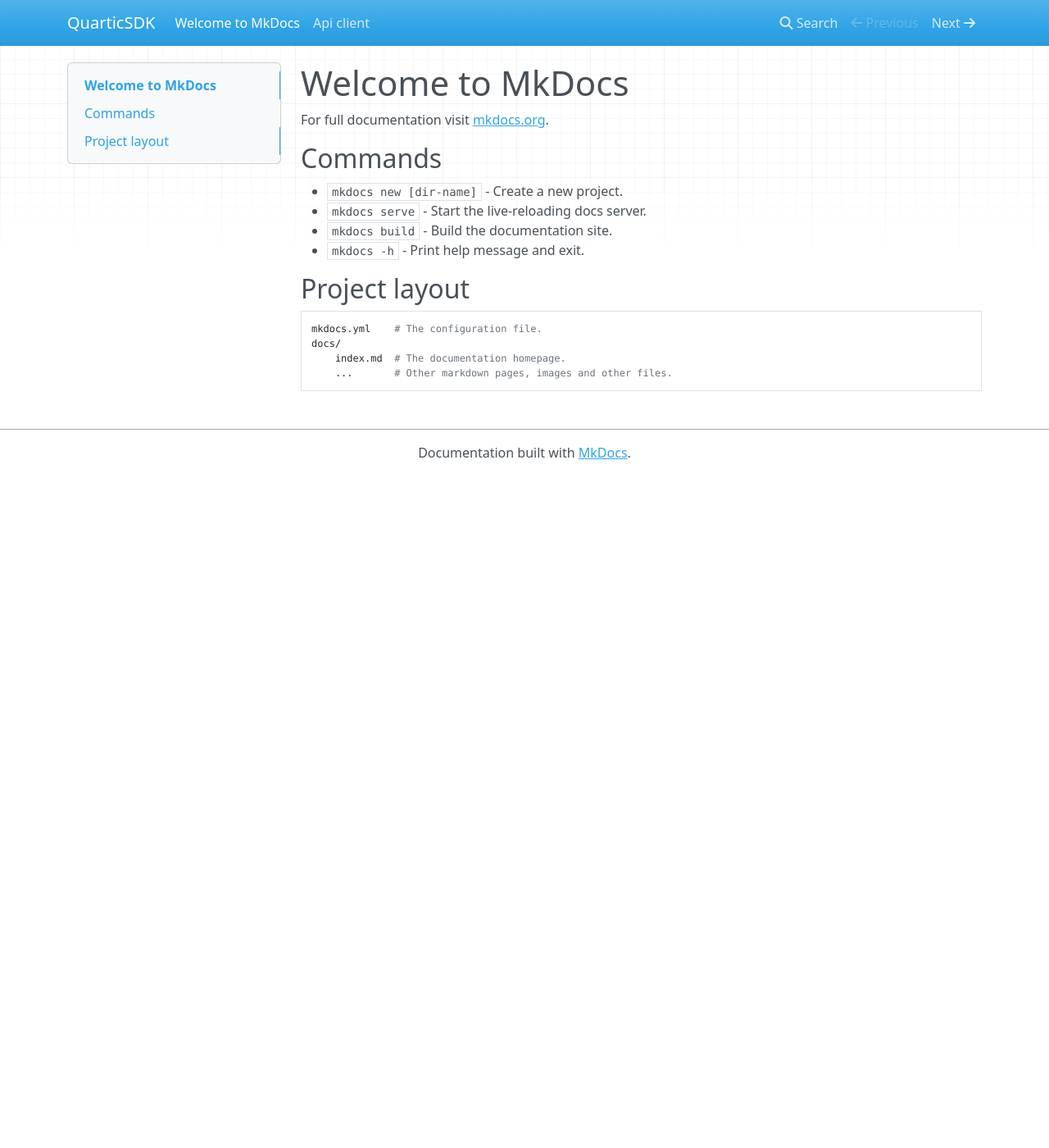
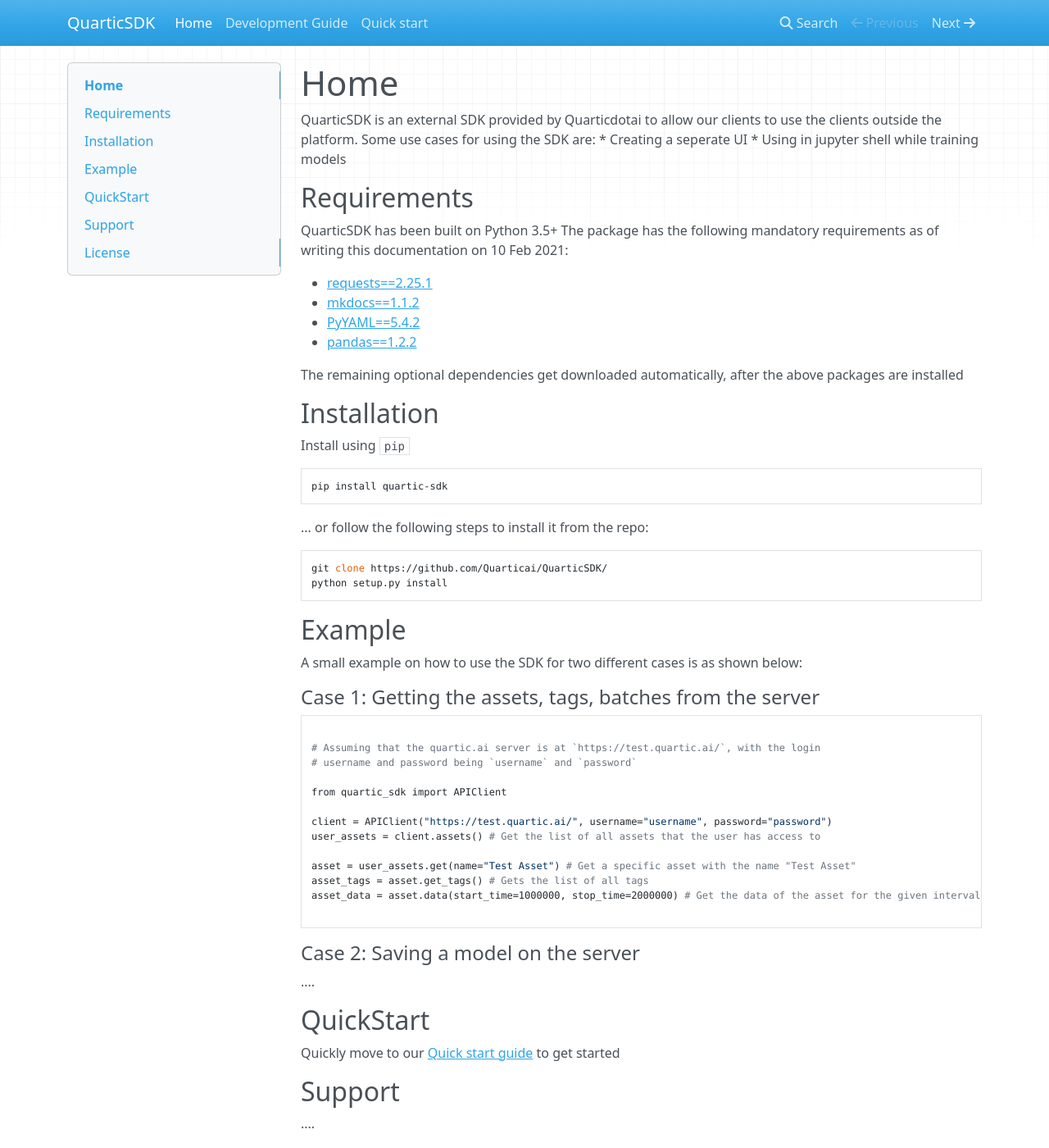
Before and after one commit to sourcery-ai-experiments/QuarticSDK, an MkDocs documentation site: the page built from docs/index.md, in a window 1280 px wide and 1400 px high. Shown: the whole window at 82% size. Built offline with MkDocs 1.6.1, drawn with Linux system fonts in a browser that asks for light colours; nearby versions of some CDN libraries.

Commit message:
Initialized docs for quarticsdk

````diff
--- a/docs/index.md
+++ b/docs/index.md
@@ -1,17 +1,70 @@
-# Welcome to MkDocs
+# Home
 
-For full documentation visit [mkdocs.org](https://www.mkdocs.org).
+QuarticSDK is an external SDK provided by Quarticdotai to allow our clients to
+use the clients outside the platform.
+Some use cases for using the SDK are:
+* Creating a seperate UI
+* Using in jupyter shell while training models
 
-## Commands
+## Requirements
 
-* `mkdocs new [dir-name]` - Create a new project.
-* `mkdocs serve` - Start the live-reloading docs server.
-* `mkdocs build` - Build the documentation site.
-* `mkdocs -h` - Print help message and exit.
+QuarticSDK has been built on Python 3.5+
+The package has the following mandatory requirements as of writing this documentation on 10 Feb 2021:
 
-## Project layout
+* [requests==2.25.1](https://pypi.org/project/requests/)
+* [mkdocs==1.1.2](https://pypi.org/project/mkdocs/)
+* [PyYAML==5.4.2](https://pypi.org/project/PyYAML/)
+* [pandas==1.2.2](https://pypi.org/project/pandas/)
 
-    mkdocs.yml    # The configuration file.
-    docs/
-        index.md  # The documentation homepage.
-        ...       # Other markdown pages, images and other files.
+The remaining optional dependencies get downloaded automatically, after the above packages are installed
+
+## Installation
+
+Install using `pip`
+
+```
+pip install quartic-sdk
+```
+... or follow the following steps to install it from the repo:
+```
+git clone https://github.com/Quarticai/QuarticSDK/
+python setup.py install
+```
+
+## Example
+
+A small example on how to use the SDK for two different cases is as shown below:
+
+#### Case 1: Getting the assets, tags, batches from the server
+
+```
+
+# Assuming that the quartic.ai server is at `https://test.quartic.ai/`, with the login
+# username and password being `username` and `password`
+
+from quartic_sdk import APIClient
+
+client = APIClient("https://test.quartic.ai/", username="username", password="password")
+user_assets = client.assets() # Get the list of all assets that the user has access to
+
+asset = user_assets.get(name="Test Asset") # Get a specific asset with the name "Test Asset"
+asset_tags = asset.get_tags() # Gets the list of all tags
+asset_data = asset.data(start_time=1000000, stop_time=2000000) # Get the data of the asset for the given interval between start_time and stop_time. This returns an iterator, which can be iterated to get all the data points present
+
+```
+
+#### Case 2: Saving a model on the server
+
+....
+
+## QuickStart
+
+Quickly move to our [Quick start guide](/quick_start) to get started
+
+## Support
+
+....
+
+## License
+
+....
````
Also changed, not shown: docs/dev_guide.md (added, +8 -0 lines), docs/quick_start.md (added, +56 -0 lines), docs/api_client.md (deleted), mkdocs.yml (line endings or trailing spaces).
